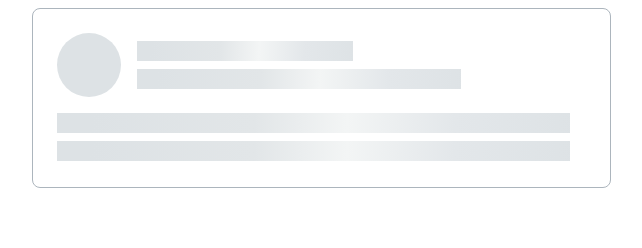
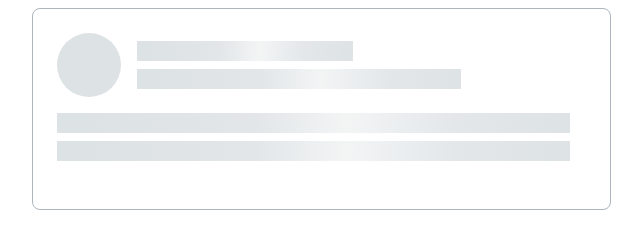
Before and after one commit to js-tasks-ru/htmlcss-20210610_twangste, a website: page 04-lection2/02-skeleton/index.html in a window 1280 px wide. Shown: the whole page, without its empty margins (319-961 px from the left). Drawn offline with Linux system fonts and the light colour scheme.

Commit message:
fixed skeleton padding

```diff
--- a/04-lection2/02-skeleton/skeleton.css
+++ b/04-lection2/02-skeleton/skeleton.css
@@ -6,7 +6,7 @@
   border: 1px solid var(--grey-3);
   box-sizing: border-box;
   border-radius: 8px;
-  padding: 1.5rem 2.5rem 1.5px 1.5rem;
+  padding: 1.5rem 2.5rem 1.5rem 1.5rem;
 }
 .skeleton__header {
   display: flex;
```
